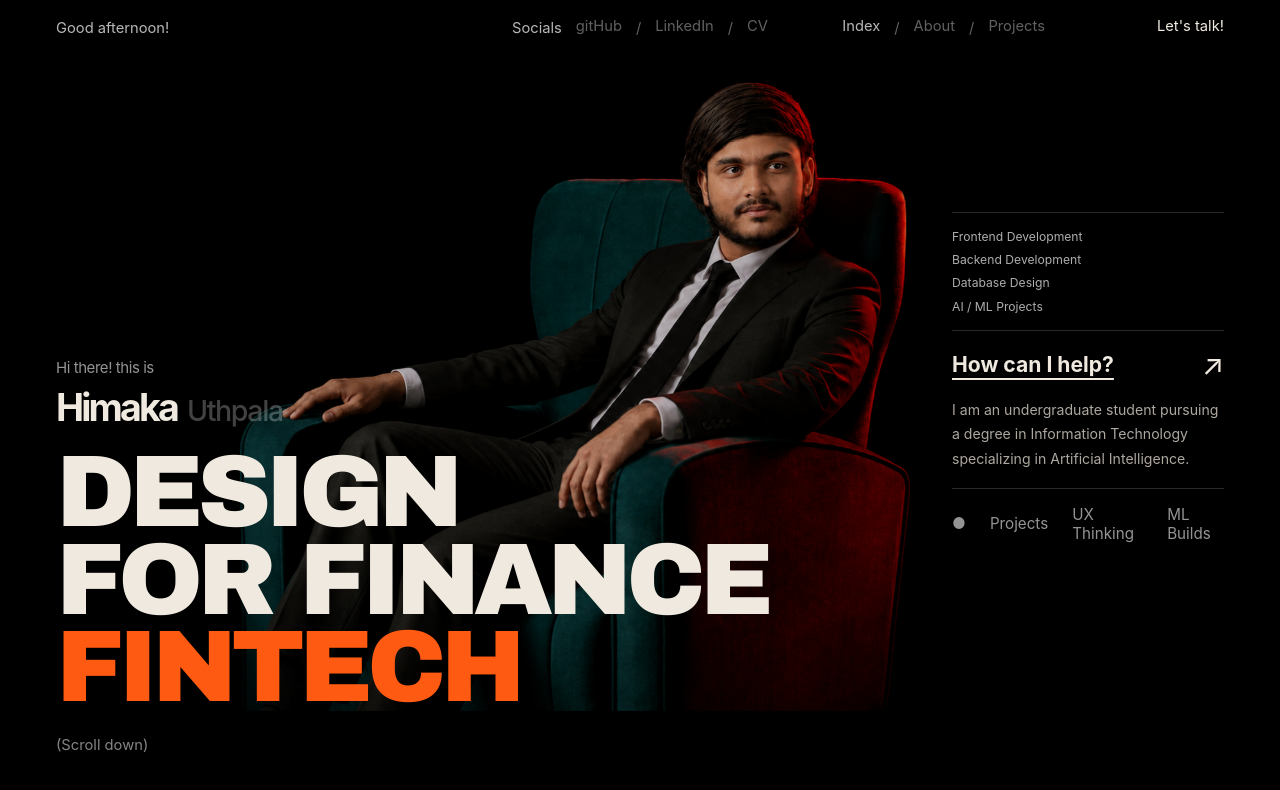
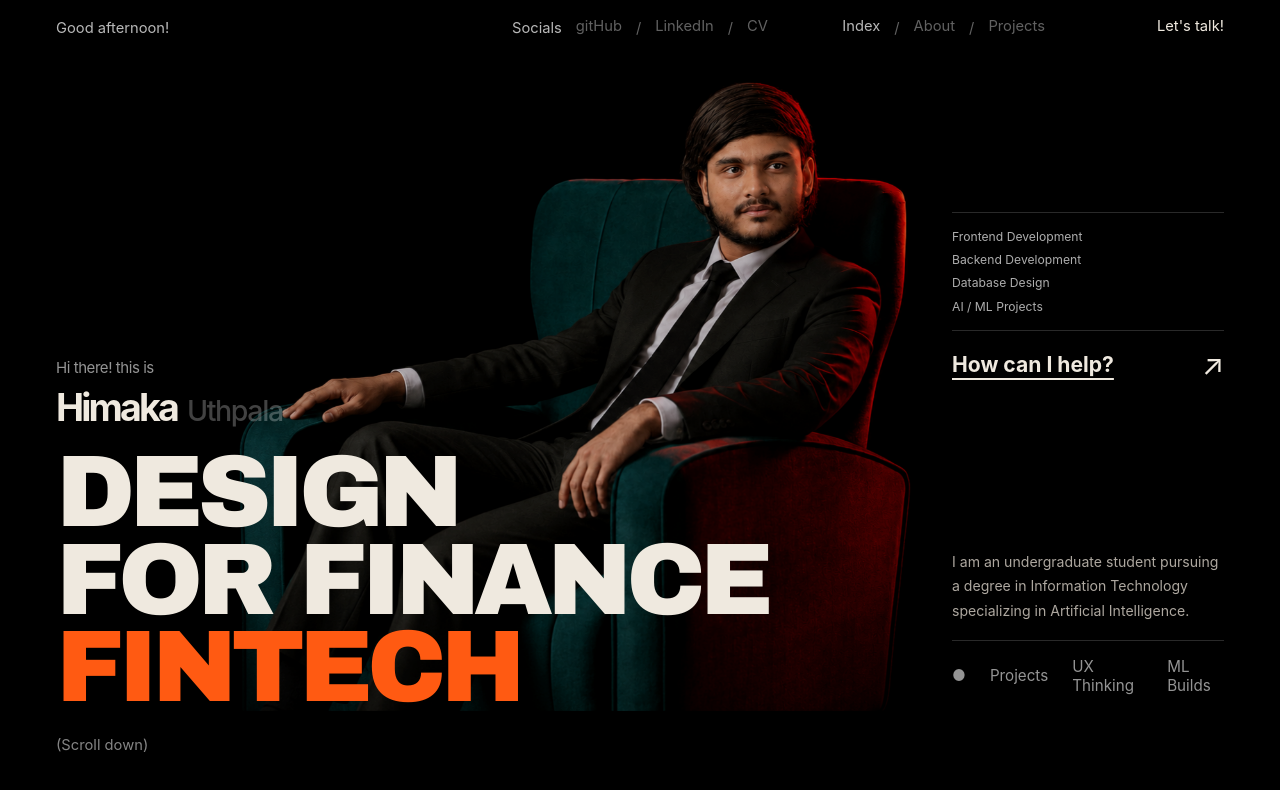
Before and after one commit to Himaka12/New-Portfolio, a React (Vite) app in the folder himaka-portfolio/: page / in a window 1280 px wide. Shown: the top 790 px of the page. Built offline with nearby package versions, Linux system fonts and the light colour scheme.

Commit message:
Spacing fix

```diff
--- a/himaka-portfolio/src/styles/global.css
+++ b/himaka-portfolio/src/styles/global.css
@@ -735,6 +735,7 @@ button {
 
 .hero-copy {
   max-width: 420px;
+  margin-top: 152px;
   font-size: clamp(0.88rem, 0.95vw, 1.02rem);
 }
 
```
